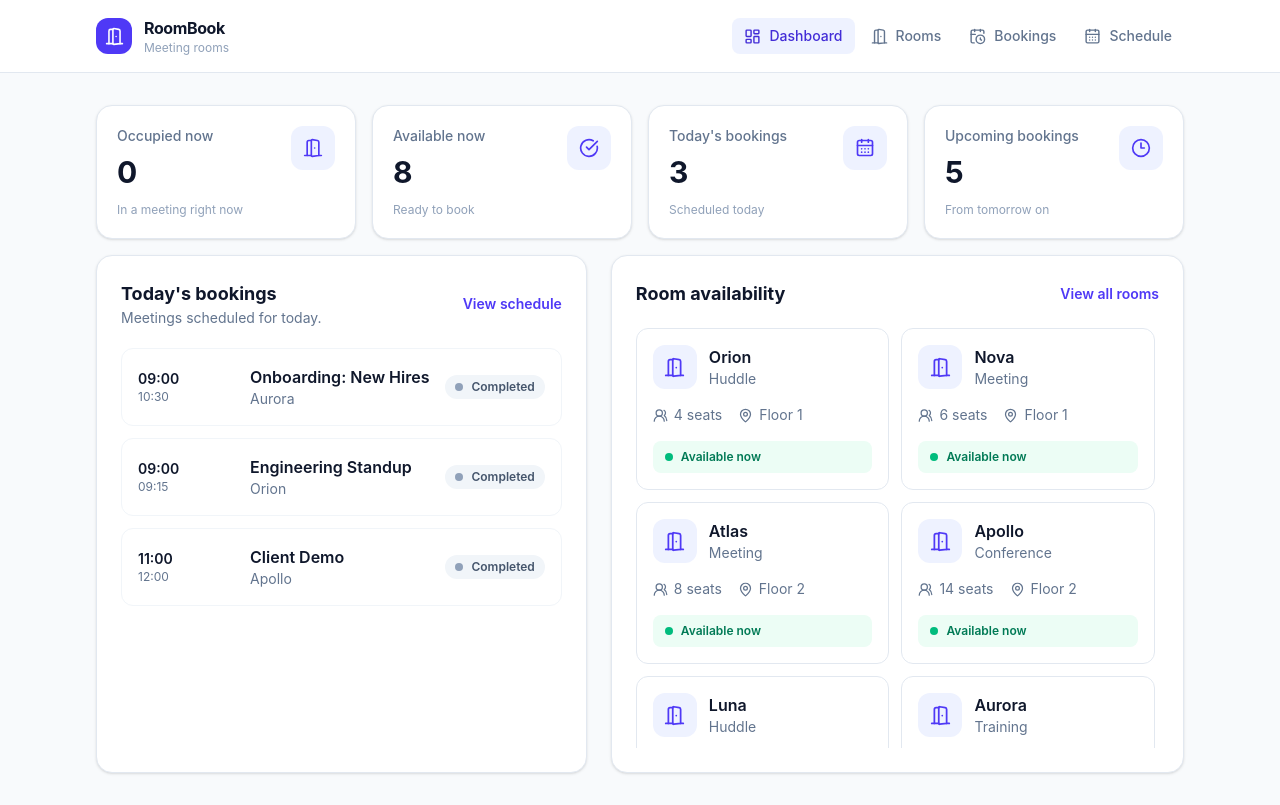
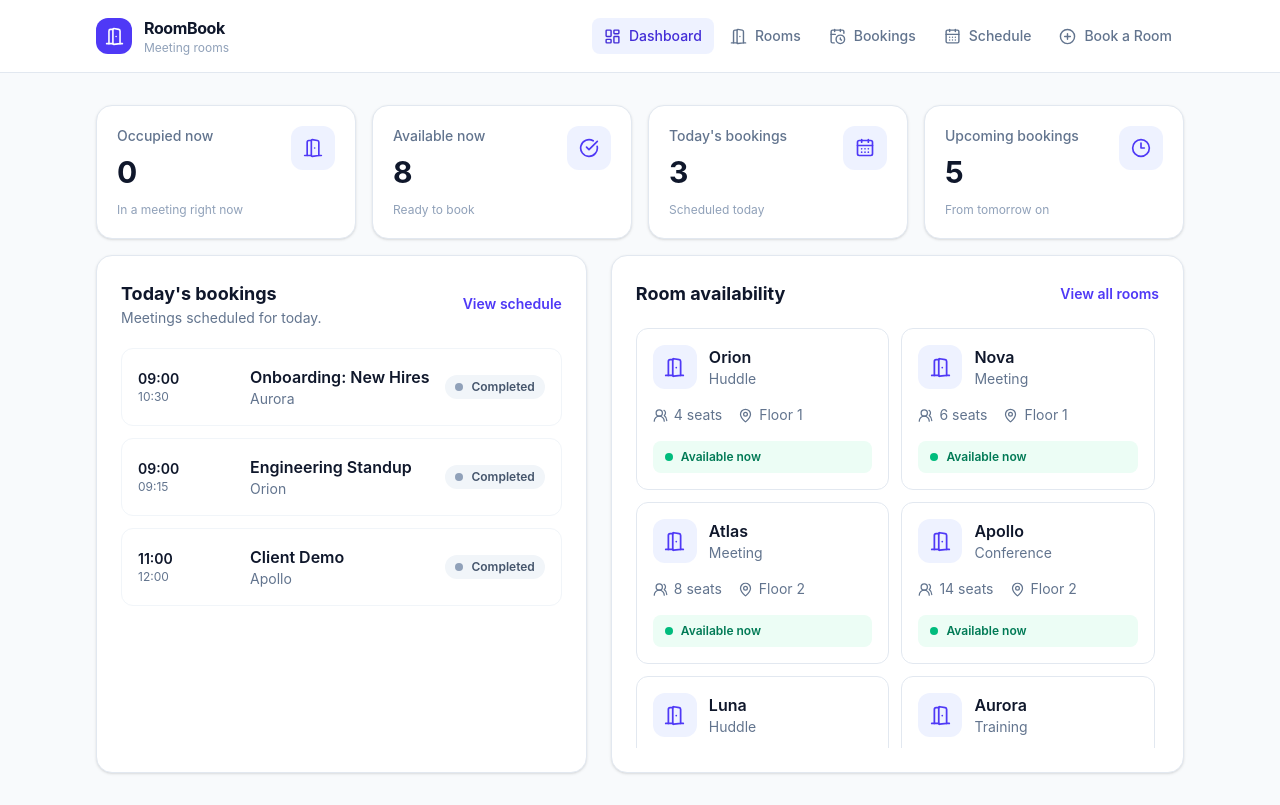
Before and after one commit to Ani-Gamtsemlidze/meeting-room-booking, a React (Vite) app: page / in a window 1280 px wide. Built offline with nearby package versions, Linux system fonts and the light colour scheme.

Commit message:
feat: add booking action to header

```diff
--- a/src/components/layout/Header.tsx
+++ b/src/components/layout/Header.tsx
@@ -4,6 +4,7 @@ import {
   DoorOpen,
   CalendarClock,
   CalendarDays,
+  PlusCircleIcon
 } from "lucide-react";
 
 const navItems = [
@@ -11,6 +12,7 @@ const navItems = [
   { to: "/rooms", label: "Rooms", icon: DoorOpen },
   { to: "/bookings", label: "Bookings", icon: CalendarClock },
   { to: "/schedule", label: "Schedule", icon: CalendarDays },
+  { to: "/bookings/new", label: "Book a Room", icon: PlusCircleIcon },
 ];
 
 export default function Header() {
```
